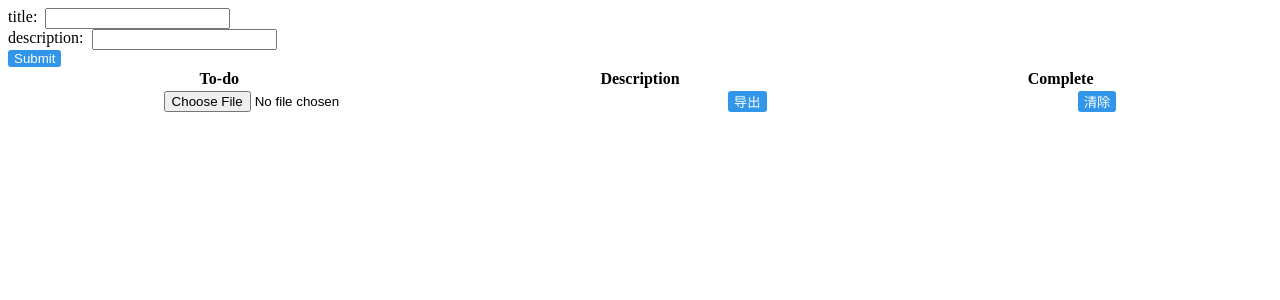
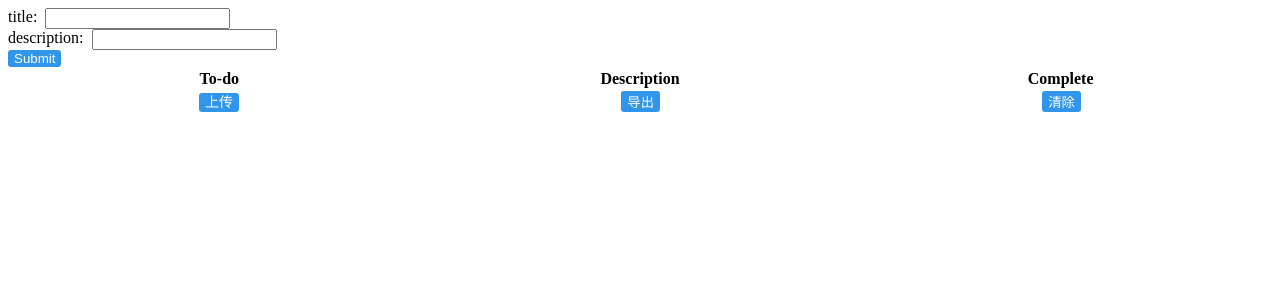
Before and after one commit to Andy201512/react-tutorial, a React (Create React App) app: page / in a window 1280 px wide. Shown: the top 300 px of the page. Built offline with nearby package versions, Linux system fonts and the light colour scheme.

Commit message:
调整原始上传文件input框样式与按钮保持一致。

```diff
--- a/src/components/App.js
+++ b/src/components/App.js
@@ -4,6 +4,7 @@ import 'css/index.css';
 import styles from 'css/App.module.css';
 import Table from "./Table";
 import Form from "./Form";
+import UploadButton from './UploadButton';
 
 class App extends Component {
     constructor(props) {
@@ -81,11 +82,7 @@ class App extends Component {
                 ></Table>
                 <div className={styles['rowDiv--normal']}>
                     <div className={styles['colDiv--normal']}>
-            <input
-              type='file'
-              accept=".xlsx,.xls"
-              onChange={this.handleImport}
-            />
+                        <UploadButton handleImport={this.handleImport}></UploadButton>
                     </div>
                     <div className={styles['colDiv--normal']}>
                         <button
--- /dev/null
+++ b/src/components/UploadButton.js
@@ -0,0 +1,19 @@
+import styles from 'css/UploadButton.module.css'
+
+function UploadButton(props) {
+    return (
+        <div className={styles['uploadBox--normal']}>
+            <input
+                type='file'
+                accept=".xlsx,.xls"
+                onChange={props.handleImport}
+                className={styles['uploadInput--normal']}
+            />
+            <div>
+                <span className={styles['uploadShowBox--normal']}>上传</span>
+            </div>
+        </div>
+    );
+}
+
+export default UploadButton;
--- /dev/null
+++ b/src/css/UploadButton.module.css
@@ -0,0 +1,27 @@
+/*
+    上传按钮实现要点：
+    1、外层div位置设为relative，原始input框位置设为absolute
+    2、input框设为透明
+ */
+.uploadBox--normal {
+    /*  */
+    position: relative;
+    display: inline-block;
+}
+
+.uploadInput--normal {
+    position: absolute;
+    opacity: 0;
+    top: 0;
+    right: 0;
+    bottom: 0;
+    left: 0;
+}
+
+.uploadShowBox--normal {
+    font-size: 14px;
+    color: #fff;
+    background-color: rgb(49, 150, 233);
+    border-radius: 3px;
+    padding: 2.20px 6px;
+}
```
Lines whose indentation alone changed are shown as unchanged.
